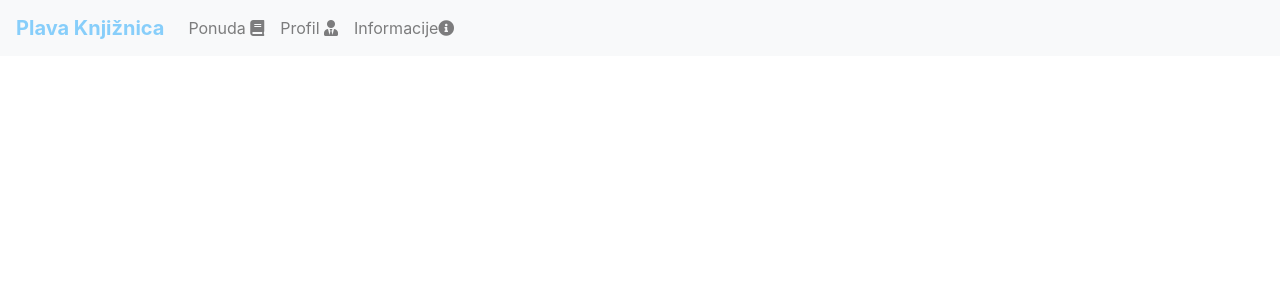
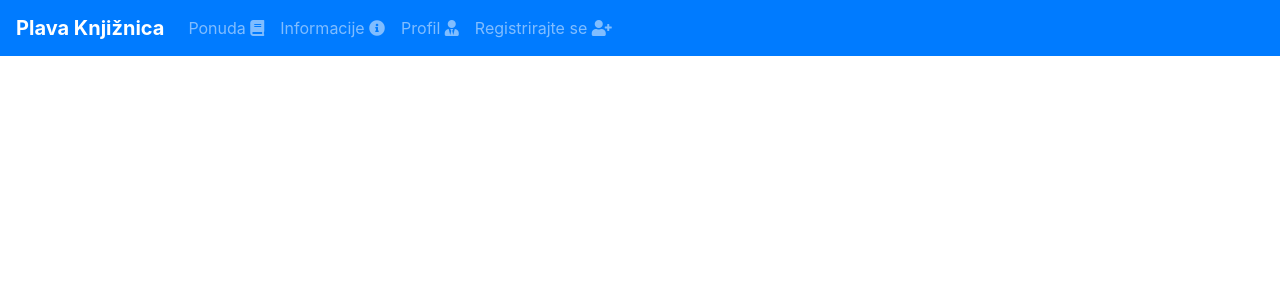
Before and after one commit to PericR/Biblioteka, a PHP site: page / in a window 1280 px wide. Shown: the top 300 px of the page. Run offline with PHP 8.4, Linux system fonts and the light colour scheme.

Commit message:
zavrsetak rada na navbaru za sada

```diff
--- a/plava_knjiznica/public/css/style.css
+++ b/plava_knjiznica/public/css/style.css
@@ -1,4 +1,7 @@
-#naslov{
-    color: lightskyblue;
+#navbar-menu-links{
+    color: white;
 
 }
+.nav-color{
+    color: black;
+}
--- a/plava_knjiznica/views/static/header.php
+++ b/plava_knjiznica/views/static/header.php
@@ -3,8 +3,8 @@
     <head>
         <title>PLAVA KNJIŽNICA</title>
         <meta http-equiv="content-type" content="text/html; charset=utf-8"/>
+        <link rel="stylesheet" href="https://stackpath.bootstrapcdn.com/bootstrap/4.3.1/css/bootstrap.min.css" integrity="sha384-ggOyR0iXCbMQv3Xipma34MD+dH/1fQ784/j6cY/iJTQUOhcWr7x9JvoRxT2MZw1T" crossorigin="anonymous">
         <link rel="stylesheet" href="public/css/style.css">
-        <link rel="stylesheet" href="https://stackpath.bootstrapcdn.com/bootstrap/4.3.1/css/bootstrap.min.css" integrity="sha384-ggOyR0iXCbMQv3Xipma34MD+dH/1fQ784/j6cY/iJTQUOhcWr7x9JvoRxT2MZw1T" crossorigin="anonymous">
         <link rel="stylesheet" href="https://use.fontawesome.com/releases/v5.7.2/css/all.css" integrity="sha384-fnmOCqbTlWIlj8LyTjo7mOUStjsKC4pOpQbqyi7RrhN7udi9RwhKkMHpvLbHG9Sr" crossorigin="anonymous">
     </head>
     <body>
--- a/plava_knjiznica/views/static/navbar.php
+++ b/plava_knjiznica/views/static/navbar.php
@@ -1,18 +1,21 @@
-<nav class="navbar navbar-expand-lg navbar-light bg-light">
-    <a class="navbar-brand" href="#" id="naslov"><strong>Plava Knjižnica</strong></a>
+<nav class="navbar navbar-expand-lg navbar-dark bg-primary">
+    <a class="navbar-brand" href="#"><strong>Plava Knjižnica</strong></a>
     <button class="navbar-toggler" type="button" data-toggle="collapse" data-target="#navbarSupportedContent" aria-controls="navbarSupportedContent" aria-expanded="false" aria-label="Toggle navigation">        <span class="navbar-toggler-icon"></span>
     </button>
 
     <div class="collapse navbar-collapse" id="navbarSupportedContent">
         <ul class="navbar-nav mr-auto">
             <li class="nav-item">
-                <a class="nav-link" href="#">Ponuda <i class="fas fa-book"></i></a>
+                <a class="nav-link navbar-menu-links" href="#">Ponuda <i class="fas fa-book"></i></a>
+            </li>
+            <li class="nav-item">
+                <a class="nav-link" href="#">Informacije <i class="fas fa-info-circle"></i></a>
             </li>
             <li class="nav-item">
                 <a class="nav-link" href="#">Profil <i class="fas fa-user-tie"></i></a>
             </li>
             <li class="nav-item">
-                <a class="nav-link" href="#">Informacije<i class="fas fa-info-circle"></i></a>
+                <a class="nav-link" href="#">Registrirajte se <i class="fas fa-user-plus"></i></a>
             </li>
         </ul>
     </div>
```
